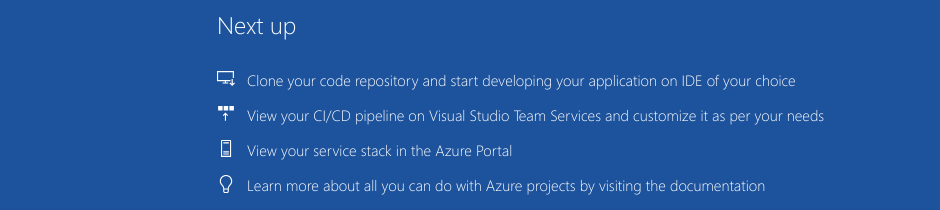
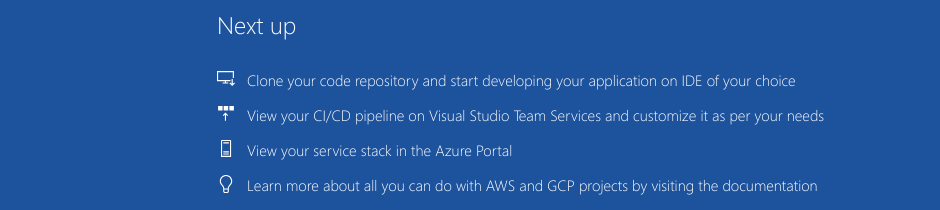
Before and after one commit to Supu-27/gitexample, a plain HTML site: page sample-project/index.html in a window 1280 px wide. Shown: the part 590-800 px from the top of the page, without its empty margins (8-948 px from the left). Drawn offline with Linux system fonts and the light colour scheme.

Commit message:
Azure was changed to AWS and GCP

```diff
--- a/sample-project/index.html
+++ b/sample-project/index.html
@@ -47,7 +47,7 @@
                             <div class="step-icon">
                                 <img src="img/lightbulbWhite.svg">
                             </div>
-                            <div class="step-text"><a href="https://go.microsoft.com/fwlink/?linkid=862126">Learn more about all you can do with Azure projects by visiting the documentation</a></div>
+                            <div class="step-text"><a href="https://go.microsoft.com/fwlink/?linkid=862126">Learn more about all you can do with AWS and GCP projects by visiting the documentation</a></div>
                         </div>
                     </div>
                 </div>
```
